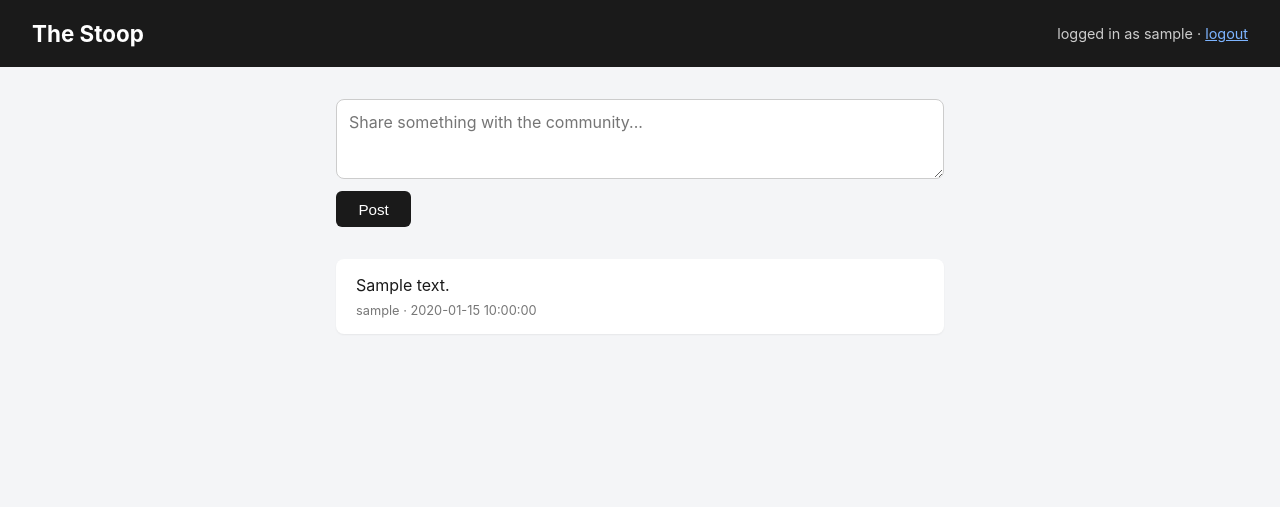
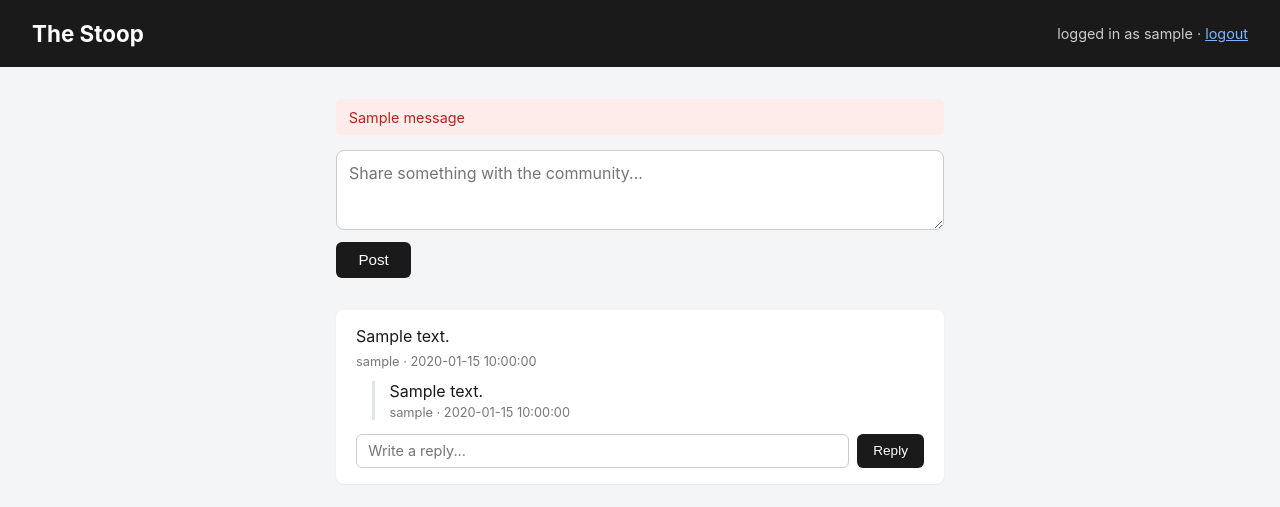
Before and after one commit to gaelp1986/community-forum, a Flask app: page / in a window 1280 px wide. Shown: the top 507 px of the page. Run offline with Flask 3, Linux system fonts and the light colour scheme; the visitor is signed in with stand-in values (Sample User, id 1); tables that the repository leaves empty hold one stand-in row (values such as "Sample post"); one stand-in notice (Sample message) is shown.

Commit message:
add replies to posts

```diff
--- a/app.py
+++ b/app.py
@@ -1,7 +1,9 @@
 import os
 import sqlite3
 
-from flask import Flask, current_app, g, redirect, render_template, request, session, url_for
+from flask import (
+    Flask, abort, current_app, flash, g, redirect, render_template, request, session, url_for,
+)
 from werkzeug.security import check_password_hash, generate_password_hash
 
 BASE_DIR = os.path.dirname(os.path.abspath(__file__))
@@ -132,17 +134,60 @@ def create_app(test_config=None):
             SELECT posts.id, posts.content, posts.created_at, users.username
             FROM posts
             JOIN users ON posts.user_id = users.id
-            ORDER BY posts.created_at DESC
+            ORDER BY posts.created_at DESC, posts.id DESC
             """
         ).fetchall()
+
+        replies_by_post = {}
+        for reply in db.execute(
+            """
+            SELECT replies.post_id, replies.content, replies.created_at, users.username
+            FROM replies
+            JOIN users ON replies.user_id = users.id
+            ORDER BY replies.created_at ASC, replies.id ASC
+            """
+        ).fetchall():
+            replies_by_post.setdefault(reply["post_id"], []).append(reply)
 
         return render_template(
             "index.html",
             posts=posts,
+            replies_by_post=replies_by_post,
             username=session.get("username"),
             error=error,
             draft=draft,
         )
+
+    @app.route("/post/<int:post_id>/reply", methods=["POST"])
+    def reply(post_id):
+        if "user_id" not in session:
+            return redirect(url_for("login"))
+        db = get_db()
+        if db.execute("SELECT 1 FROM posts WHERE id = ?", (post_id,)).fetchone() is None:
+            abort(404)
+
+        content = request.form["content"].strip()
+        recent = db.execute(
+            """
+            SELECT COUNT(*) FROM replies
+            WHERE user_id = ? AND created_at > datetime('now', ?)
+            """,
+            (session["user_id"], f"-{POST_WINDOW_MINUTES} minutes"),
+        ).fetchone()[0]
+        if len(content) > MAX_POST_LENGTH:
+            flash(f"Replies can be at most {MAX_POST_LENGTH} characters.")
+        elif recent >= POST_LIMIT:
+            flash(
+                f"You can reply up to {POST_LIMIT} times every "
+                f"{POST_WINDOW_MINUTES} minutes. Try again in a few minutes."
+            )
+        elif content:
+            db.execute(
+                "INSERT INTO replies (post_id, user_id, content) VALUES (?, ?, ?)",
+                (post_id, session["user_id"], content),
+            )
+            db.commit()
+        return redirect(url_for("index") + f"#post-{post_id}")
 
     return app
 
--- a/schema.sql
+++ b/schema.sql
@@ -11,3 +11,13 @@ CREATE TABLE IF NOT EXISTS posts (
     created_at TIMESTAMP DEFAULT CURRENT_TIMESTAMP,
     FOREIGN KEY (user_id) REFERENCES users (id)
 );
+
+CREATE TABLE IF NOT EXISTS replies (
+    id INTEGER PRIMARY KEY AUTOINCREMENT,
+    post_id INTEGER NOT NULL,
+    user_id INTEGER NOT NULL,
+    content TEXT NOT NULL,
+    created_at TIMESTAMP DEFAULT CURRENT_TIMESTAMP,
+    FOREIGN KEY (post_id) REFERENCES posts (id),
+    FOREIGN KEY (user_id) REFERENCES users (id)
+);
--- a/static/style.css
+++ b/static/style.css
@@ -155,3 +155,43 @@ main {
   border-radius: 6px;
   font-size: 0.9rem;
 }
+
+.reply {
+  margin: 0.75rem 0 0 1rem;
+  padding-left: 0.9rem;
+  border-left: 3px solid #e1e4e8;
+}
+
+.reply-content {
+  margin: 0 0 0.25rem;
+  white-space: pre-wrap;
+}
+
+.reply-form {
+  display: flex;
+  gap: 0.5rem;
+  margin-top: 0.9rem;
+}
+
+.reply-form input {
+  flex: 1;
+  padding: 0.45rem 0.7rem;
+  border: 1px solid #ccc;
+  border-radius: 6px;
+  font-family: inherit;
+  font-size: 0.9rem;
+}
+
+.reply-form button {
+  background: #1a1a1a;
+  color: #fff;
+  border: none;
+  padding: 0.45rem 1rem;
+  border-radius: 6px;
+  cursor: pointer;
+  font-size: 0.85rem;
+}
+
+.reply-form button:hover {
+  background: #333;
+}
--- a/templates/index.html
+++ b/templates/index.html
@@ -16,6 +16,9 @@
   </header>
 
   <main>
+    {% for message in get_flashed_messages() %}
+      <p class="error">{{ message }}</p>
+    {% endfor %}
     {% if username %}
       <form method="POST" class="post-form">
         {% if error %}<p class="error">{{ error }}</p>{% endif %}
@@ -26,9 +29,23 @@
 
     <section class="feed">
       {% for post in posts %}
-        <article class="post">
+        <article class="post" id="post-{{ post.id }}">
           <p class="post-content">{{ post.content }}</p>
           <p class="post-meta">{{ post.username }} · {{ post.created_at }}</p>
+
+          {% for reply in replies_by_post.get(post.id, []) %}
+            <div class="reply">
+              <p class="reply-content">{{ reply.content }}</p>
+              <p class="post-meta">{{ reply.username }} · {{ reply.created_at }}</p>
+            </div>
+          {% endfor %}
+
+          {% if username %}
+            <form method="POST" action="{{ url_for('reply', post_id=post.id) }}" class="reply-form">
+              <input type="text" name="content" placeholder="Write a reply..." maxlength="2000" required>
+              <button type="submit">Reply</button>
+            </form>
+          {% endif %}
         </article>
       {% else %}
         <p class="empty">No posts yet. Be the first to say something.</p>
```
Also changed, not shown: tests/test_replies.py (added, +83 -0 lines), README.md.
